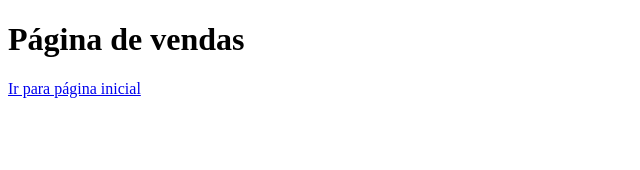
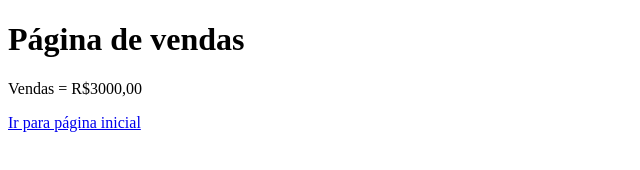
Before and after one commit to icarusrodrigues/aulagithub, a plain HTML site: page vendas.html in a window 1280 px wide. Shown: the whole page, without its empty margins (0-640 px from the left). Drawn offline with Linux system fonts and the light colour scheme.

Commit message:
Acrescentado valor das vendas

```diff
--- a/vendas.html
+++ b/vendas.html
@@ -10,6 +10,7 @@
 
 <body>
     <h1>Página de vendas</h1>
+    <p>Vendas = R$3000,00</p>
     <a href="index.html">Ir para página inicial</a>
 </body>
 
```
